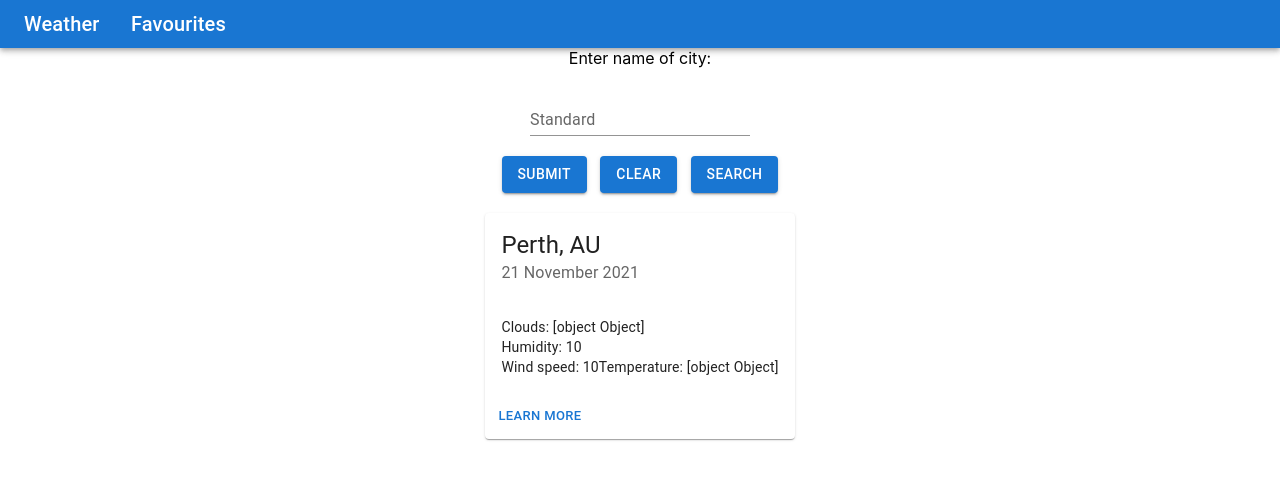
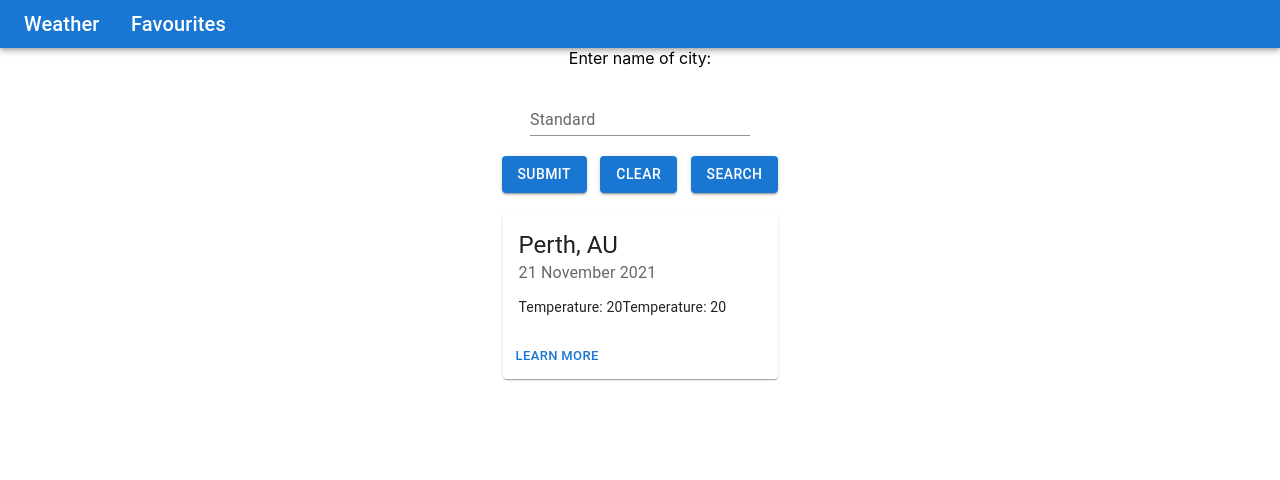
Before and after one commit to vibhaskamal/weather-app, a React (Create React App) app: page / in a window 1280 px wide. Shown: the top 480 px of the page. Built offline with nearby package versions, Linux system fonts and the light colour scheme.

Commit message:
Object notation now working for cards

```diff
--- a/src/components/tempCard.js
+++ b/src/components/tempCard.js
@@ -16,13 +16,19 @@ const bull = (
     </Box>
 );
 
-export default function TempCard(temp = 10, clouds = 10, humidity = 10, wind = 10) {
+// export default function TempCard(degree = 10, clouds = 10, humidity = 10, wind = 10) {
+export default function TempCard(props) {
     // const temperature = (
     //     <div>
     //         {temp}
     //     </div>
     // );
-    var x = clouds.toString();
+
+    // var x = props.clouds.toString();
+    console.log('props: ', props.properties.clouds);
+    console.log('props.clouds: ', props['clouds']);
+    console.log('props.clouds: ', props[0]);
+    // console.log('humidity: ', props.humidity);
 
     return (
         <div className="temp-card" style={{ textAlign: 'left' }}>
@@ -35,14 +41,15 @@ export default function TempCard(temp = 10, clouds = 10, humidity = 10, wind = 1
                         21 November 2021
                     </Typography>
                     <Typography variant="body2">
-                        {/* {'Temperature: ' + temperature.toString()} */}
-                        <br />
+                        {'Temperature: ' + props.properties.temperature.toString()}
+                        {`Temperature: ${props.properties.temperature}`}
+                        {/* <br />
                         {'Clouds: ' + x}
                         <br />
-                        {'Humidity: ' + humidity.toString()}
+                        {'Humidity: ' + props.humidity.toString()}
                         <br />
-                        {'Wind speed: ' + wind.toString()}
-                        {'Temperature: ' + temp.toString()}
+                        {'Wind speed: ' + props.wind.toString()}
+                        {'Temperature: ' + props.degree.toString()} */}
 
                     </Typography>
                 </CardContent>
--- a/src/pages/weather.js
+++ b/src/pages/weather.js
@@ -59,6 +59,13 @@ function Weather() {
         }
     }
 
+    let points = {
+        temperature: 20,
+        clouds: 20,
+        humidity: 20,
+        wind: 20
+    };
+
     return (
         <div className="App">
             Enter name of city:<br />
@@ -72,7 +79,7 @@ function Weather() {
             <Button variant="contained" onClick={() => getLocationWeather(userInput)}>Search</Button>
             <br /><br />
             {/* <BasicCard /> */}
-            <TempCard />
+            <TempCard properties={points}/>
         </div>
     );
 }
```
